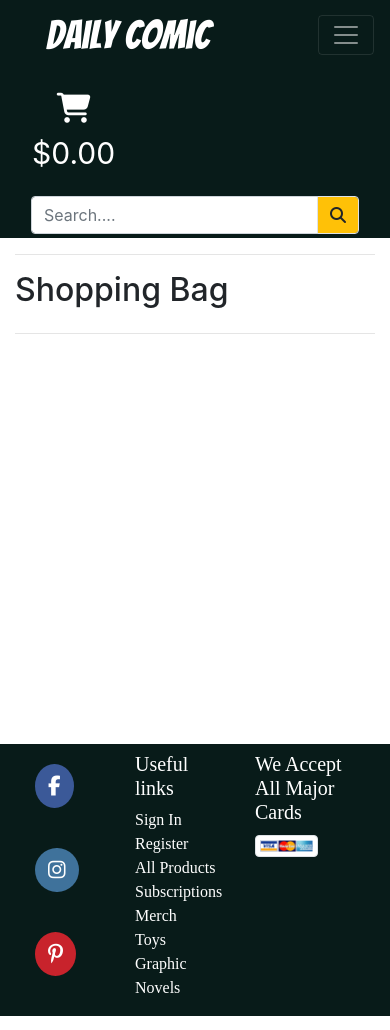
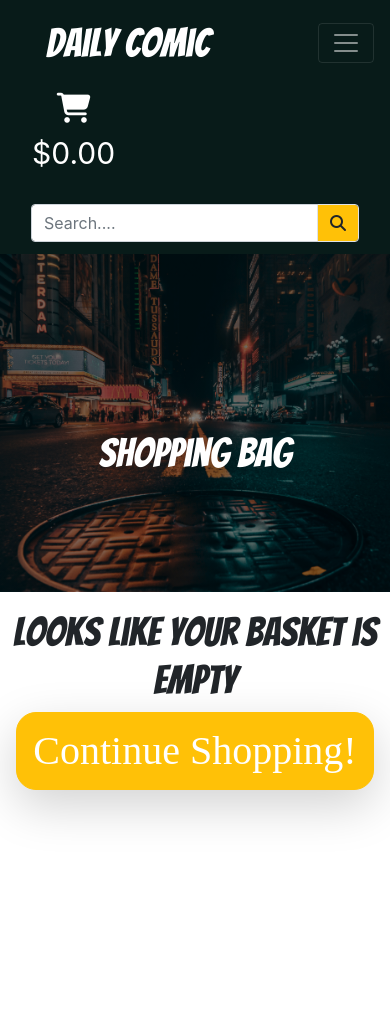
Before and after one commit to ajgoward/Daily_Comic, a Django app: page /bag/ in a window 390 px wide. Shown: the top 1030 px of the page. Run offline with Django 3.2, Linux system fonts and the light colour scheme; some libraries are stand-ins or nearby versions.

Commit message:
cleaned css code up and set the bag contexts

```diff
--- a/Daily_Comic/settings.py
+++ b/Daily_Comic/settings.py
@@ -78,6 +78,7 @@ TEMPLATES = [
                 'django.template.context_processors.request',
                 'django.contrib.auth.context_processors.auth',
                 'django.contrib.messages.context_processors.messages',
+                'bag.contexts.basket_contents',
             ],
         },
     },
@@ -163,3 +164,5 @@ STATICFILES_DIRS = (os.path.join(BASE_DIR, 'static'),)
 
 MEDIA_URL = '/media/'
 MEDIA_ROOT = os.path.join(BASE_DIR, 'media')
+
+STANDARD_DELIVERY_PERCENTAGE = 10
--- /dev/null
+++ b/bag/contexts.py
@@ -0,0 +1,23 @@
+from decimal import Decimal
+from django.conf import settings
+
+
+def basket_contents(request):
+
+    basket_items = []
+    total = 0
+    product_count = 0
+
+    delivery = total * Decimal(settings.STANDARD_DELIVERY_PERCENTAGE / 100)
+
+    grand_total = delivery + total
+
+    context = {
+        'bag_items': basket_items,
+        'total': total,
+        'product_count': product_count,
+        'delivery': delivery,
+        'grand_total': grand_total,
+    }
+
+    return context
--- a/bag/templates/bag/thebag.html
+++ b/bag/templates/bag/thebag.html
@@ -6,14 +6,27 @@
 
 
 {% block content %}
+<div class="hero-image1">
+	<div class="hero-text">
+    <h1> Shopping Bag</h1>
+	</div>
+</div>
 <div class="wrapper">
-<div class="container mb-2">
-        <div class="row">
-            <div class="col">
-                <hr>
-                <h2 class="logo-font mb-4">Shopping Bag</h2>
-                <hr>
-            </div>
-        </div>
-      </div></div>
+<div class="row">
+<div class="col">
+{% if basket_item %}
+<div class="table-responsive">
+  <table class="table">
+    ...
+  </table>
+</div>
+{% else %}
+<div class="text-center mt-3">
+<h1 class="">Looks like your Basket is empty</h1>
+<a href="{% url 'products' %}" class=""><button type="button" class="btn btn-warning btn-lg home-button shadow-lg text-center">Continue Shopping!</button></a>
+</div>
+
+{% endif %}
+</div></div>
+</div>
 {% endblock %}
--- a/static/css/base.css
+++ b/static/css/base.css
@@ -1,4 +1,21 @@
 @import url('https://fonts.googleapis.com/css2?family=Bangers&family=Playfair+Display&display=swap');
+
+/* general styling */
+html {
+    height: 100%;
+}
+
+body, html {
+  height: 100%;
+  margin: 0;
+}
+
+h1{
+    font-family: 'Bangers';
+    font-size: 80px;
+}
+
+/* navbar styling */
 
 .navbar-dark .navbar-nav .nav-link {
     color: #ffff;
@@ -35,6 +52,15 @@
     padding-right: 40px;
 }
 
+
+.wrapper {
+
+  min-height: 60vh;
+
+}
+
+/* footer styling */
+
 footer {
     background-color: #081B19;
     min-height: 120px;
@@ -42,13 +68,6 @@ footer {
 
 
 }
-.wrapper {
-
-  min-height: 60vh;
-
-}
-
-/* footer styling */
 
 #footer-details{
     padding: 20px;
@@ -94,19 +113,12 @@ a.category-badge > span.badge:hover {
     color: #fff !important;
 }
 
-html {
-    height: 100%;
+/* home styling */
+
+.welcome-head {
+    color: #ffff;
+    font-family: 'Bangers';
 }
-body, html {
-  height: 100%;
-  margin: 0;
-}
-
-h1{
-      font-family: 'Bangers';
-  font-size: 80px;
-}
-
 /*recied from w3 schools */
 .bg {
   /* The image used */
@@ -121,6 +133,7 @@ h1{
   background-size: cover;
 }
 
+/* main heading styling */
 .hero-image1 {
   /* Use "linear-gradient" to add a darken background effect to the image (photographer.jpg). This will make the text easier to read */
   background-image: linear-gradient(rgba(0, 0, 0, 0.5), rgba(0, 0, 0, 0.5)), url("/media/street.jpg");
@@ -146,31 +159,7 @@ h1{
   color: white;
 }
 
-@media only screen and (max-width: 1024px) {
-  .bg {
-  background-image: url("/media/street.jpg");
 
-  }
-  .welcome{
-      padding-right: 100px;
-  }
-
-  .search{
-    margin-left: 0;
-}
-  h1{
-      font-size: 40px;
-  }
-
-  .social-buttons{
-    font-size: 20px;
-    width: auto;
-  }
-  .navbar{ padding-top: 0; padding-bottom: 0; }
-	.navbar .has-megamenu{position:static!important;}
-	.navbar .megamenu{left:0; right:0; width:100%; padding:20px;  }
-	.navbar .nav-link{ padding-top:1rem; padding-bottom:1rem;  }
-}
 
 .home-button {
     font-size: 40px;
@@ -179,11 +168,8 @@ h1{
     font-family: 'PlayFair';
 }
 
-.welcome-head {
-    color: #ffff;
-    font-family: 'Bangers';
-}
 
+/* product page styling */
 
 .product-text{
      font-family: 'Playfair';
@@ -207,3 +193,28 @@ h1{
 .product-image{
   max-width: 70%;
 }
+
+
+
+
+@media only screen and (max-width: 1024px) {
+  .bg {
+  background-image: url("/media/street.jpg");
+
+  }
+  .welcome{
+      padding-right: 100px;
+  }
+
+  .search{
+    margin-left: 0;
+}
+  h1{
+      font-size: 40px;
+  }
+
+  .social-buttons{
+    font-size: 20px;
+    width: auto;
+  }
+}
```
